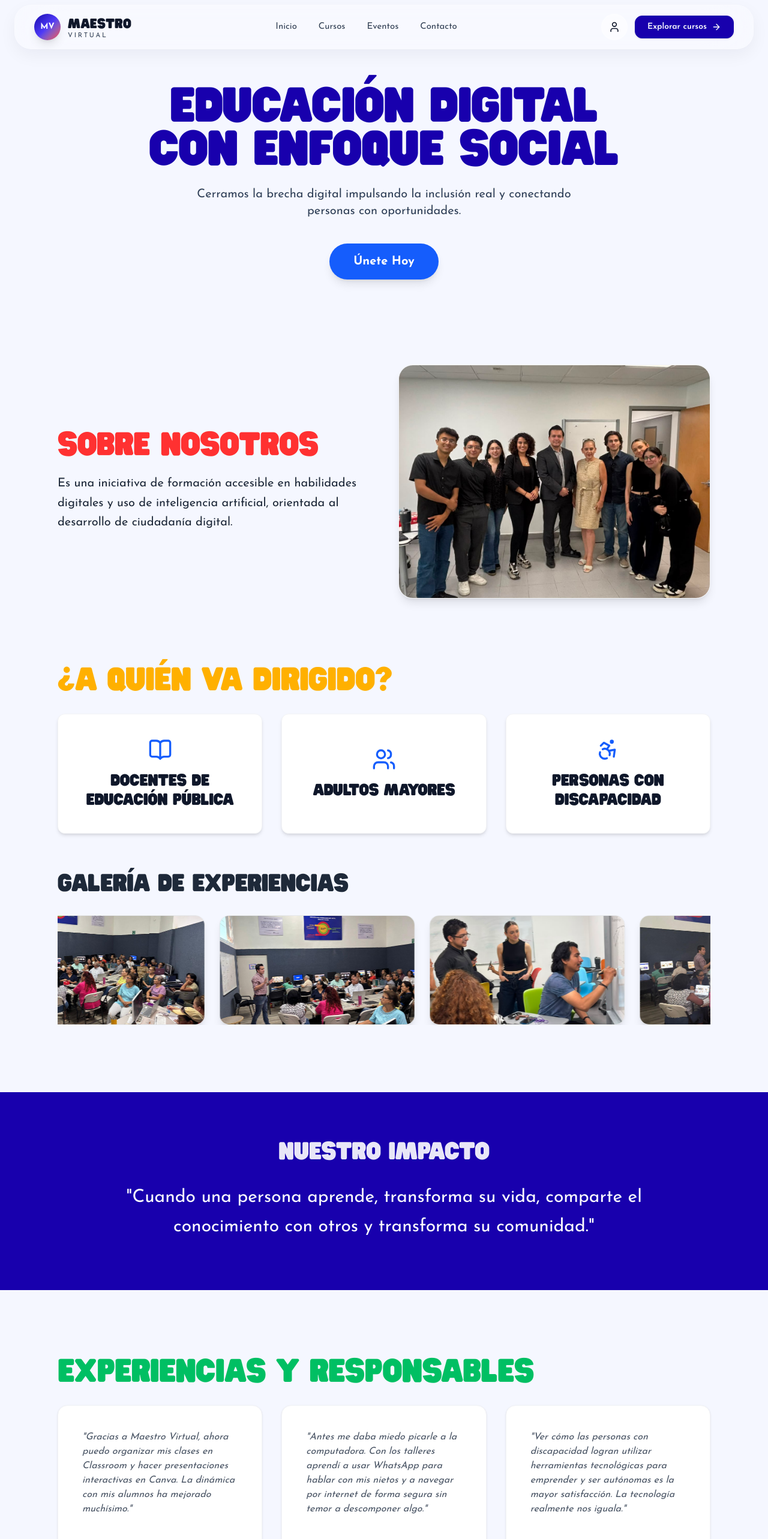
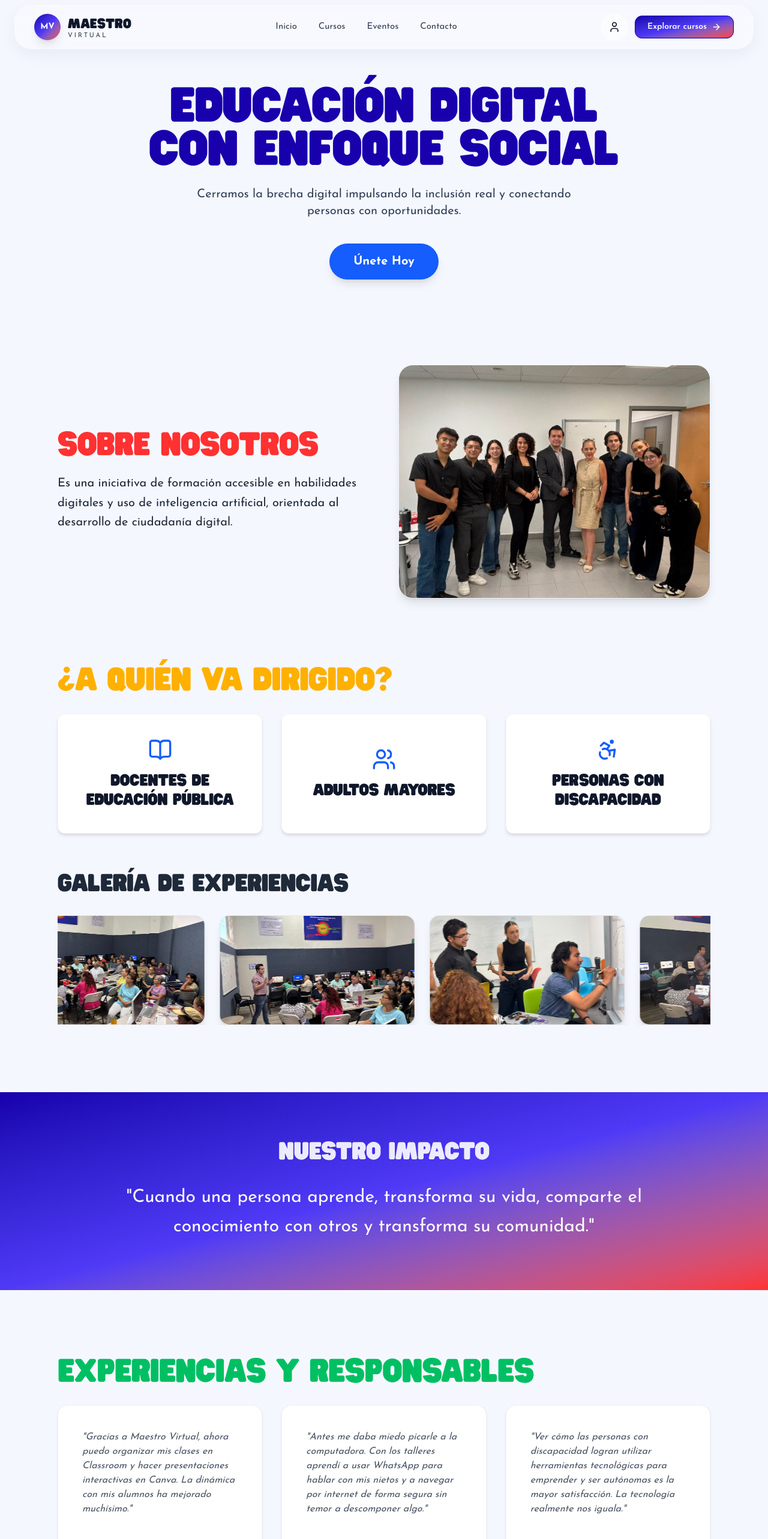
Before and after one commit to Brandonschool349/Maestro-virtual-muck-up, a Next.js app: page / in a window 1280 px wide. Shown: the top 2566 px of the page at 60% size. Built offline with nearby package versions, Linux system fonts and the light colour scheme.

Commit message:
Fixed some colours from the home page making them resemble more to the logo

```diff
--- a/src/components/layout/Navbar.tsx
+++ b/src/components/layout/Navbar.tsx
@@ -351,12 +351,17 @@ export default function Navbar() {
               size="sm"
               className={clsx(
                 `
+                bg-gradient-to-br
+                from-primary
+                via-indigo-600
+                to-brand-red
                 group
 
                 hidden
                 md:inline-flex
 
                 rounded-full
+
 
                 shadow-lg
 
@@ -397,6 +402,7 @@ export default function Navbar() {
 
             rounded-full
 
+
             border
             border-white/50
 
--- a/src/sections/home/Impact.tsx
+++ b/src/sections/home/Impact.tsx
@@ -2,7 +2,10 @@ import React from 'react';
 
 export const Impact: React.FC = () => {
   return (
-    <section className="w-full bg-[#1800AD] py-20 px-4 md:px-8">
+    <section className="w-full bg-gradient-to-br
+from-primary
+via-indigo-600
+to-brand-red py-20 px-4 md:px-8">
       <div className="max-w-4xl mx-auto text-center flex flex-col items-center gap-8">
         <h2 className="font-heading text-3xl md:text-4xl text-white/90">
           Nuestro Impacto
```
